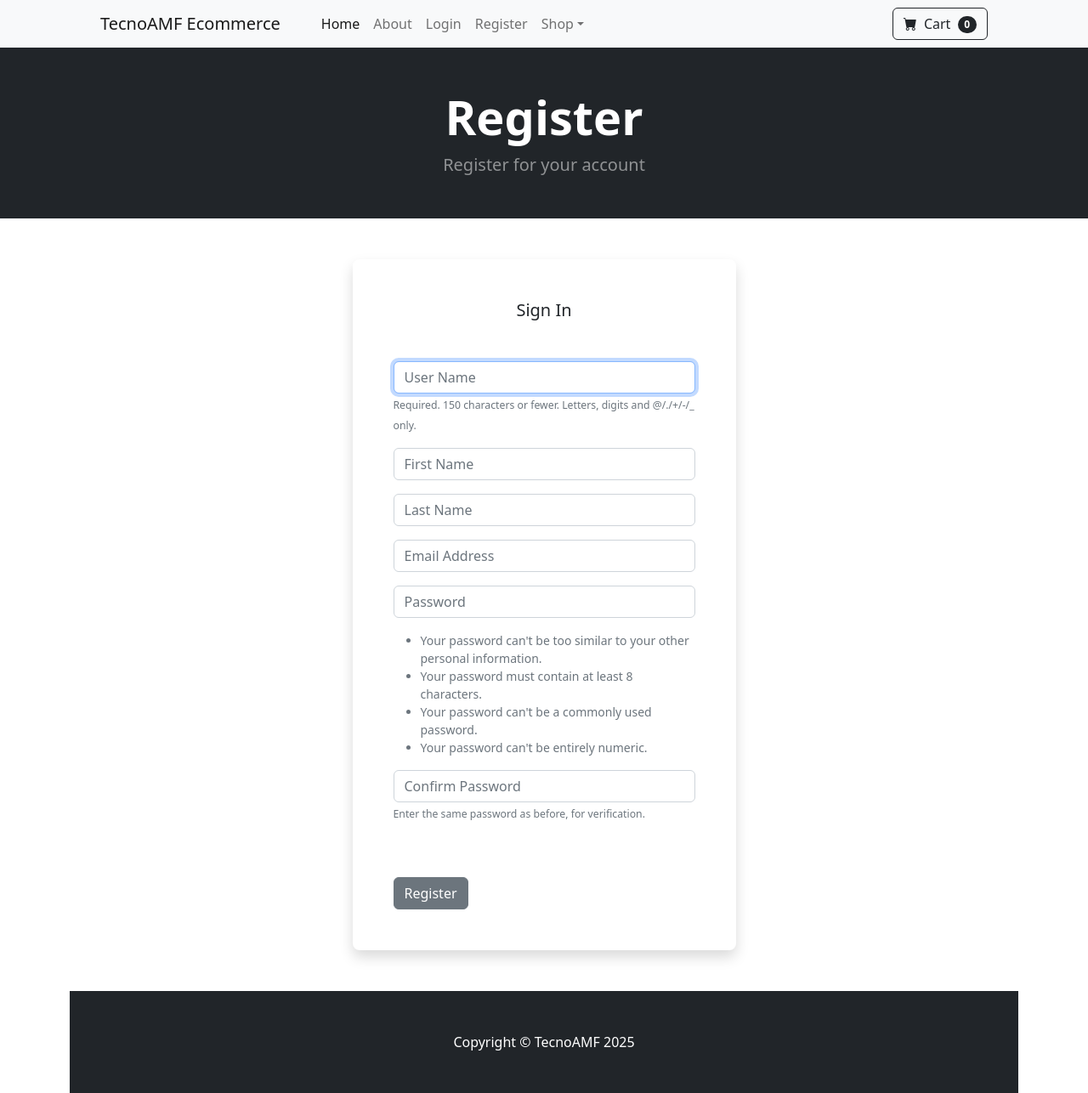
After one commit to ThalesOfMiletus/django-ecommerce, a Django app: page /register/ in a window 1280 px wide. The commit adds this page. Shown: the whole page at 85% size. Run offline with Django 5.2, Linux system fonts and the light colour scheme; some libraries are stand-ins or nearby versions.

Commit message:
feat register

```diff
--- /dev/null
+++ b/store/forms.py
@@ -0,0 +1,30 @@
+from django.contrib.auth.models import User
+from django.contrib.auth.forms import UserCreationForm
+from django import forms
+
+class SignUpForm(UserCreationForm):
+	email = forms.EmailField(label="", widget=forms.TextInput(attrs={'class':'form-control', 'placeholder':'Email Address'}))
+	first_name = forms.CharField(label="", max_length=100, widget=forms.TextInput(attrs={'class':'form-control', 'placeholder':'First Name'}))
+	last_name = forms.CharField(label="", max_length=100, widget=forms.TextInput(attrs={'class':'form-control', 'placeholder':'Last Name'}))
+
+	class Meta:
+		model = User
+		fields = ('username', 'first_name', 'last_name', 'email', 'password1', 'password2')
+
+	def __init__(self, *args, **kwargs):
+		super(SignUpForm, self).__init__(*args, **kwargs)
+
+		self.fields['username'].widget.attrs['class'] = 'form-control'
+		self.fields['username'].widget.attrs['placeholder'] = 'User Name'
+		self.fields['username'].label = ''
+		self.fields['username'].help_text = '<span class="form-text text-muted"><small>Required. 150 characters or fewer. Letters, digits and @/./+/-/_ only.</small></span>'
+
+		self.fields['password1'].widget.attrs['class'] = 'form-control'
+		self.fields['password1'].widget.attrs['placeholder'] = 'Password'
+		self.fields['password1'].label = ''
+		self.fields['password1'].help_text = '<ul class="form-text text-muted small"><li>Your password can\'t be too similar to your other personal information.</li><li>Your password must contain at least 8 characters.</li><li>Your password can\'t be a commonly used password.</li><li>Your password can\'t be entirely numeric.</li></ul>'
+
+		self.fields['password2'].widget.attrs['class'] = 'form-control'
+		self.fields['password2'].widget.attrs['placeholder'] = 'Confirm Password'
+		self.fields['password2'].label = ''
+		self.fields['password2'].help_text = '<span class="form-text text-muted"><small>Enter the same password as before, for verification.</small></span>'
--- a/store/templates/navbar.html
+++ b/store/templates/navbar.html
@@ -11,6 +11,8 @@
                 <li class="nav-item"><a class="nav-link" href="{% url 'logout' %}">Logout</a></li>
                 {% else %}
                 <li class="nav-item"><a class="nav-link" href="{% url 'login' %}">Login</a></li>
+
+                <li class="nav-item"><a class="nav-link" href="{% url 'register' %}">Register</a></li>
                 {% endif %}
                 <li class="nav-item dropdown">
                     <a class="nav-link dropdown-toggle" id="navbarDropdown" href="#" role="button" data-bs-toggle="dropdown" aria-expanded="false">Shop</a>
--- /dev/null
+++ b/store/templates/register.html
@@ -0,0 +1,32 @@
+{% extends 'base.html' %} {% block content %}
+
+<!-- Header -->
+<header class="bg-dark py-5">
+  <div class="text-center text-white">
+    <h1 class="display-4 fw-bolder">Register</h1>
+    <p class="lead fw-normal text-white-50 mb-0">Register for your account</p>
+  </div>
+</header>
+
+<div class="container">
+  <div class="row">
+    <div class="col-sm-9 col-md-7 col-lg-5 mx-auto">
+      <div class="card border-0 shadow rounded-3 my-5">
+        <div class="card-body p-4 p-sm-5">
+          <h5 class="card-title text-center mb-5 fw-light fs-5">Sign In</h5>
+          <form method="POST" action="{% url 'register' %}">
+            {% csrf_token %}
+
+            {{ form.as_p }}
+            <br>
+            <br>
+            <button type="submit" class="btn btn-secondary">Register</button>
+
+          </form>
+        </div>
+      </div>
+    </div>
+  </div>
+
+  {% endblock %}
+</div>
--- a/store/urls.py
+++ b/store/urls.py
@@ -6,4 +6,5 @@ urlpatterns = [
     path('about/', views.about, name='about'),
     path('login/', views.login_user, name='login'),
     path('logout/', views.logout_user, name='logout'),
+    path('register/', views.register_user, name='register'),
 ]
--- a/store/views.py
+++ b/store/views.py
@@ -2,6 +2,7 @@ from django.shortcuts import render, redirect
 from .models import Product
 from django.contrib.auth import authenticate, login, logout
 from django.contrib import messages
+from .forms import SignUpForm
 
 # Create your views here.
 def home(request):
@@ -30,3 +31,21 @@ def logout_user(request):
     logout(request)
     messages.success(request, "You have been logged out")
     return redirect('home')
+
+def register_user(request):
+    form = SignUpForm()
+    if request.method == 'POST':
+        form = SignUpForm(request.POST)
+        if form.is_valid():
+            form.save()
+            username = form.cleaned_data['username']
+            password = form.cleaned_data['password1']
+            user = authenticate(username=username, password=password)
+            login(request, user)
+            messages.success(request, "You have successfully registered")
+            return redirect('home')
+        else:
+            messages.error(request, "Unsuccessful registration. Invalid information.")
+            return render(request, 'register.html')
+    else:
+        return render(request, 'register.html', {'form': form})
```
Also changed, not shown: db.sqlite3.
